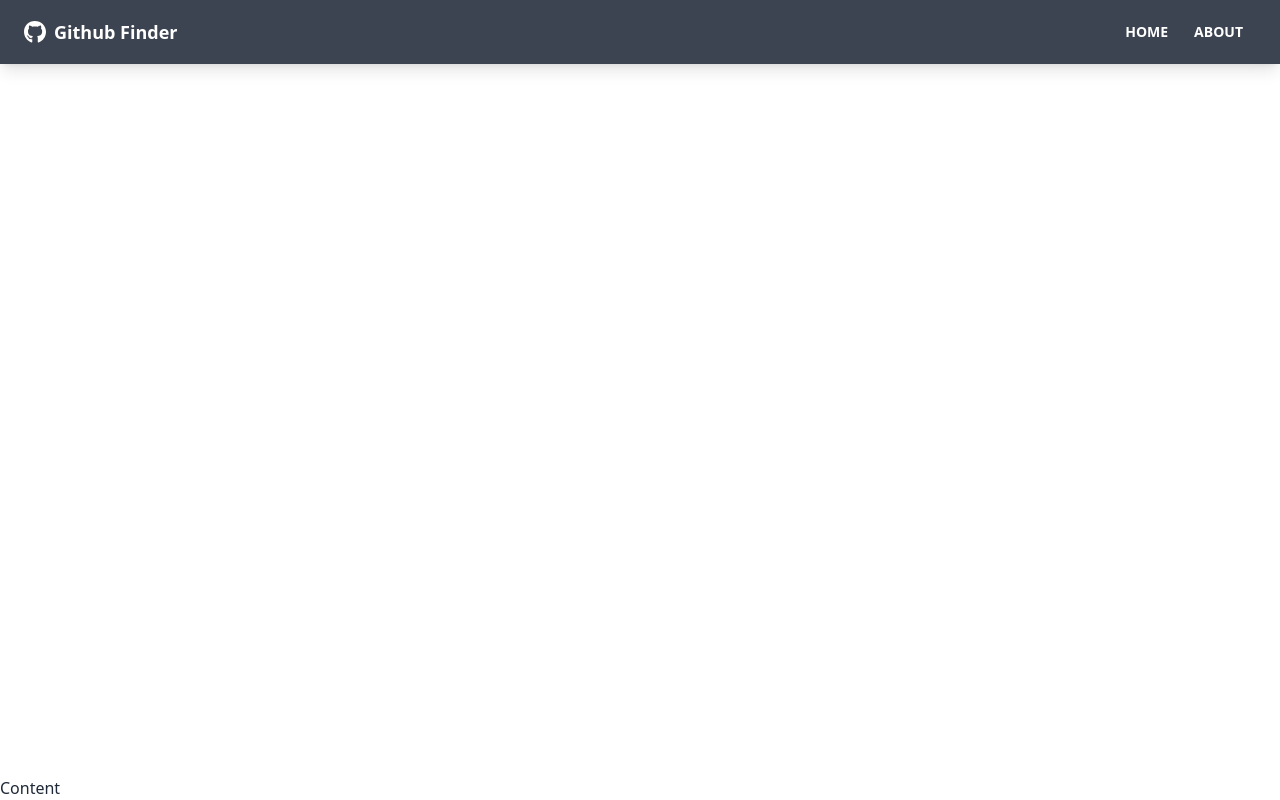
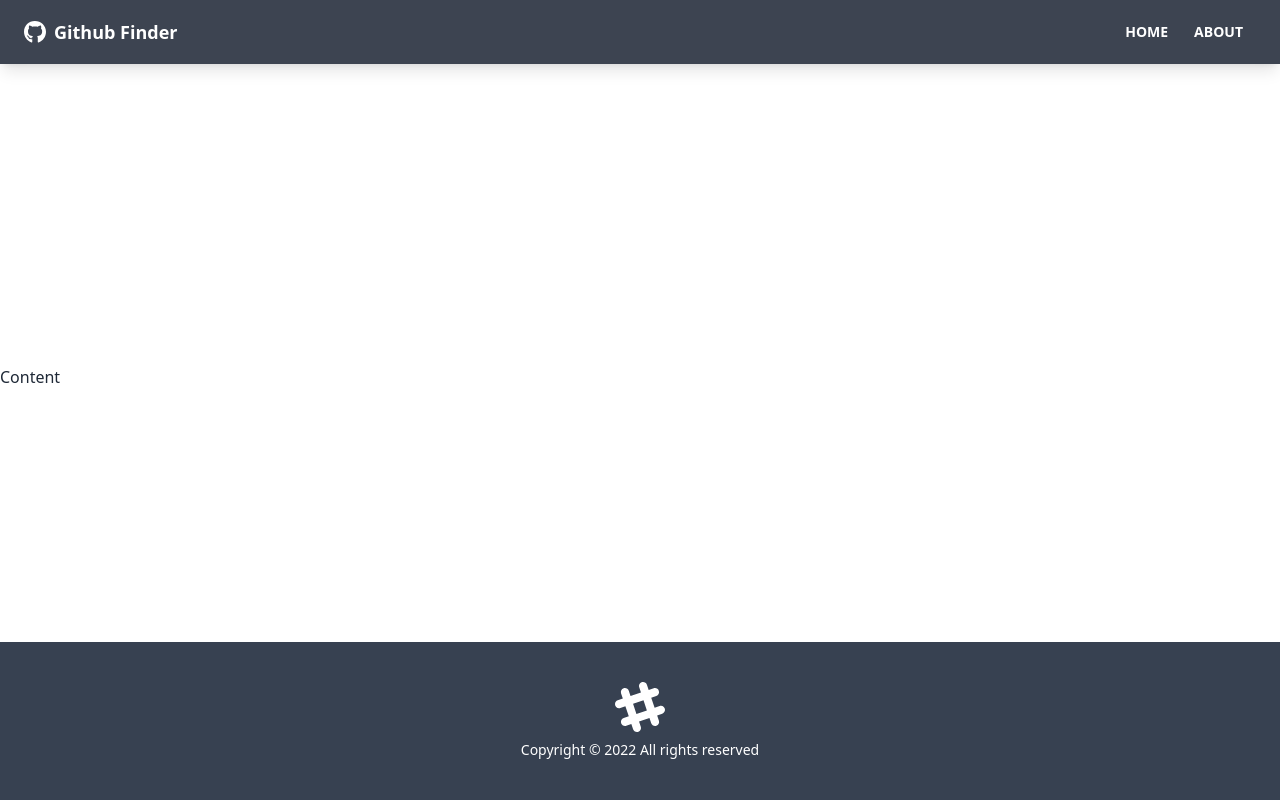
Before and after one commit to johnlundy94/github-finder, a React (Create React App) app: page / in a window 1280 px wide. Built offline with nearby package versions, Linux system fonts and the light colour scheme.

Commit message:
Footer is rendered

```diff
--- a/src/App.js
+++ b/src/App.js
@@ -1,5 +1,6 @@
 import { BrowserRouter as Router, Route } from "react-router-dom";
 import Navbar from "./components/layout/Navbar";
+import Footer from "./components/layout/Footer";
 
 function App() {
   return (
@@ -7,6 +8,7 @@
       <div className="flex flex-col justify-between h-screen">
         <Navbar />
         <main>Content</main>
+        <Footer />
       </div>
     </Router>
   );
--- /dev/null
+++ b/src/components/layout/Footer.jsx
@@ -0,0 +1,24 @@
+function Footer() {
+  const footerYear = new Date().getFullYear();
+
+  return (
+    <footer className="footer p-10 bg-gray-700 text-primary-content footer-center">
+      <div>
+        <svg
+          width="50"
+          height="50"
+          viewBox="0 0 24 24"
+          xmlns="http://www.w3.org/2000/svg"
+          fillRule="evenodd"
+          clipRule="evenodd"
+          className="inline-block fill-current"
+        >
+          <path d="M22.672 15.226l-2.432.811.841 2.515c.33 1.019-.209 2.127-1.23 2.456-1.15.325-2.148-.321-2.463-1.226l-.84-2.518-5.013 1.677.84 2.517c.391 1.203-.434 2.542-1.831 2.542-.88 0-1.601-.564-1.86-1.314l-.842-2.516-2.431.809c-1.135.328-2.145-.317-2.463-1.229-.329-1.018.211-2.127 1.231-2.456l2.432-.809-1.621-4.823-2.432.808c-1.355.384-2.558-.59-2.558-1.839 0-.817.509-1.582 1.327-1.846l2.433-.809-.842-2.515c-.33-1.02.211-2.129 1.232-2.458 1.02-.329 2.13.209 2.461 1.229l.842 2.515 5.011-1.677-.839-2.517c-.403-1.238.484-2.553 1.843-2.553.819 0 1.585.509 1.85 1.326l.841 2.517 2.431-.81c1.02-.33 2.131.211 2.461 1.229.332 1.018-.21 2.126-1.23 2.456l-2.433.809 1.622 4.823 2.433-.809c1.242-.401 2.557.484 2.557 1.838 0 .819-.51 1.583-1.328 1.847m-8.992-6.428l-5.01 1.675 1.619 4.828 5.011-1.674-1.62-4.829z"></path>
+        </svg>
+        <p>Copyright &copy; {footerYear} All rights reserved</p>
+      </div>
+    </footer>
+  );
+}
+
+export default Footer;
```
